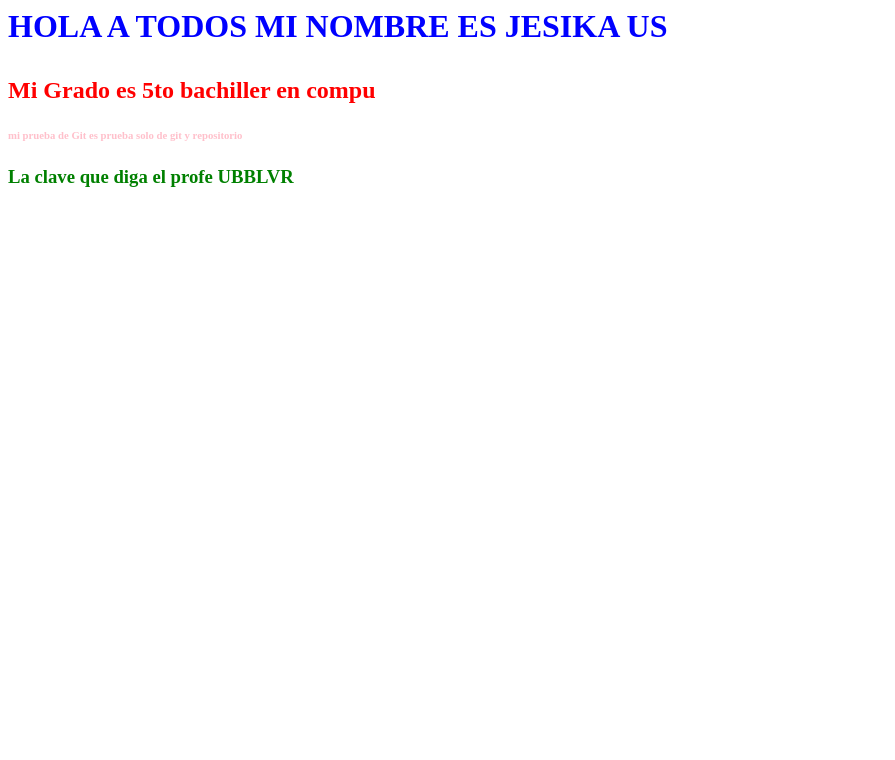
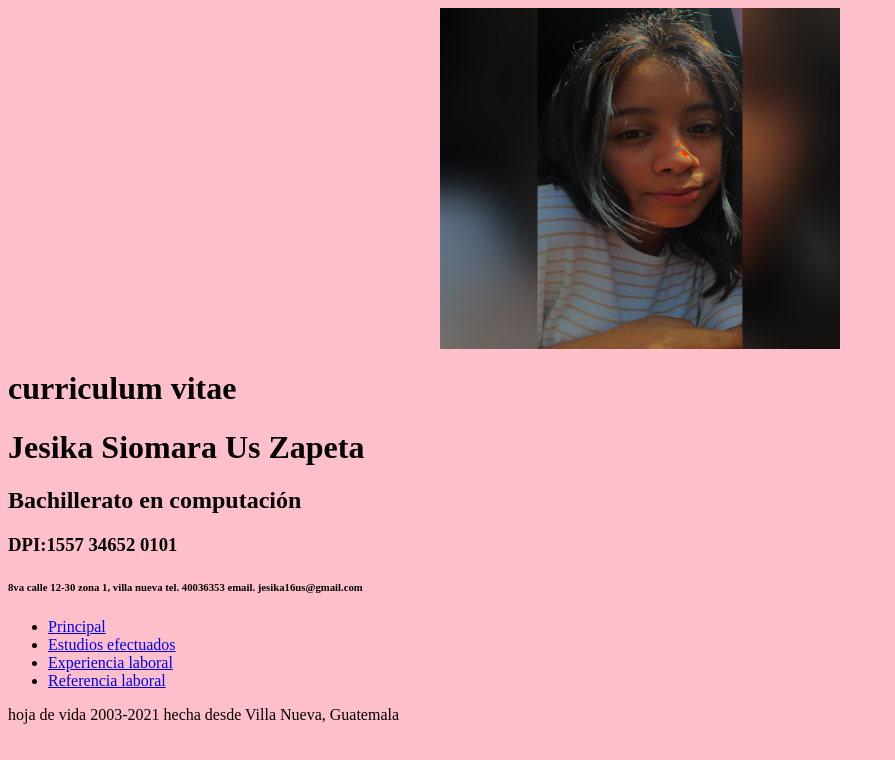
Before and after one commit to Jesika-us/Examen, a plain HTML site: page proyecto/index.html in a window 1280 px wide. Shown: the whole page, without its empty margins (0-895 px from the left). Drawn offline with Linux system fonts and the light colour scheme; files that its build step writes are made by us from their sources; files whose address does not match are found by name.

Commit message:
ya tengo mi modelo de hoja de vida o cv

```diff
--- a/proyecto/Ess/style.css
+++ /dev/null
@@ -1,12 +0,0 @@
-h1
-   {color:blue;
-   }
-h2
-  {color:red;
-   }
-h3
-   {color:green;
-   }
-h6
-   {color:pink;
-   }
--- /dev/null
+++ b/proyecto/css/style.css
@@ -0,0 +1,47 @@
+
+body {
+	color:purple;
+    background-color #d8da3d;
+     }
+
+
+ ul.navbar {
+    list-stule-type: none;
+    podding: 0;
+    morgin: 0;
+    position: absolute;
+    top: 2em;
+    left: 1em,
+    width  9em;
+     }
+
+ ul.navbar li{
+    background: white;
+    morgin: 0.5em 0;
+    podding: 0.3em;
+    border-right: 1em solid black }
+ ul.navbar a  {
+   text-decoration:  none }
+ a:link {
+   color: red  }
+ a:visited {
+   color: purple }
+
+ address {
+ morgin-top: 1em;
+ podding-top: 1em;
+ border-top: thin dotted }
+h1{
+
+  font-family:Helvetica,
+  color: blue;
+  }
+h2{
+  color:red;
+  }
+h3{
+  color:green;
+  }
+h6{
+   color:pinkish;
+   }
--- a/proyecto/index.html
+++ b/proyecto/index.html
@@ -1,14 +1,27 @@
-<HTML>
-<HEAD>
-<TITLE>PRUEBA DE PROYECTO EXAMEN</TITLE>
-<Link href="css/style.css rel="stylesheet" type="tex/css">
-</HEAD>
-<BODY>
-<h1>
-<p><font color="blue">HOLA A TODOS MI NOMBRE ES JESIKA US</p></font>
-<h2>
-<p><font color="red">Mi Grado es 5to bachiller en compu</p></font>
-<h6>
-<p><font color="pink">mi prueba de Git es prueba solo de git y repositorio</p></font>
-<h3>
-<p><font color="green">La clave que diga el profe UBBLVR</p></font>
+<DOCTIPE html>
+<html>
+<head>
+    <title>mi primera pagina en repositorio</title>
+    <link Rel=stylesheet HEREF="proyecto/css/style.css" TYPE="text/css" MEDIA=screen>
+</head>
+<body bgcolor="pink"  text="black">
+<center><img src="C:\trabajo\proyecto\tools\jess.jpg"  width="400"
+     height="341"  aling="rigth"></center>
+
+     <h1 aling="center"> curriculum vitae</h1>
+     <h1 aling="center"> Jesika Siomara Us Zapeta</h1>
+     <h2 aling="center"> Bachillerato en computación</h2>
+     <h3 aling="center"> DPI:1557 34652 0101</h3>
+     <h6 aling="center"> 8va calle 12-30 zona 1, villa nueva tel. 40036353 email. jesika16us@gmail.com</h6>
+
+
+     <ul class="navbar">
+     <li><a href="Indice.html">Principal</a></li>
+     <li><a href="Estudios.html">Estudios efectuados</a></li>
+     <li><a href="Explab.html">Experiencia laboral</a></li>
+     <li><a href="Referencias.html">Referencia laboral</a></li>
+     </ul>
+     <p> hoja de vida 2003-2021 hecha desde Villa Nueva, Guatemala</p>
+
+     </body>
+     </html>
```
Also changed, not shown: proyecto/tools/Jess.jpg (added).
